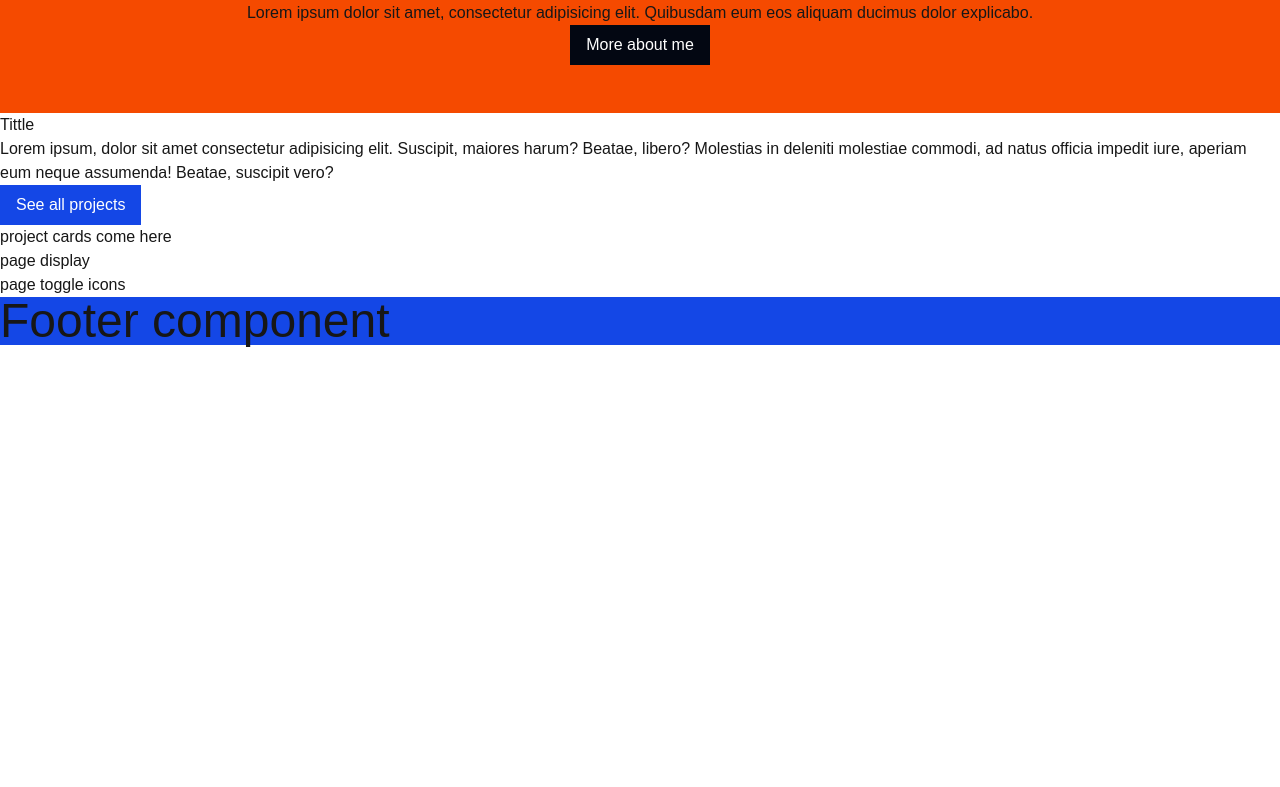
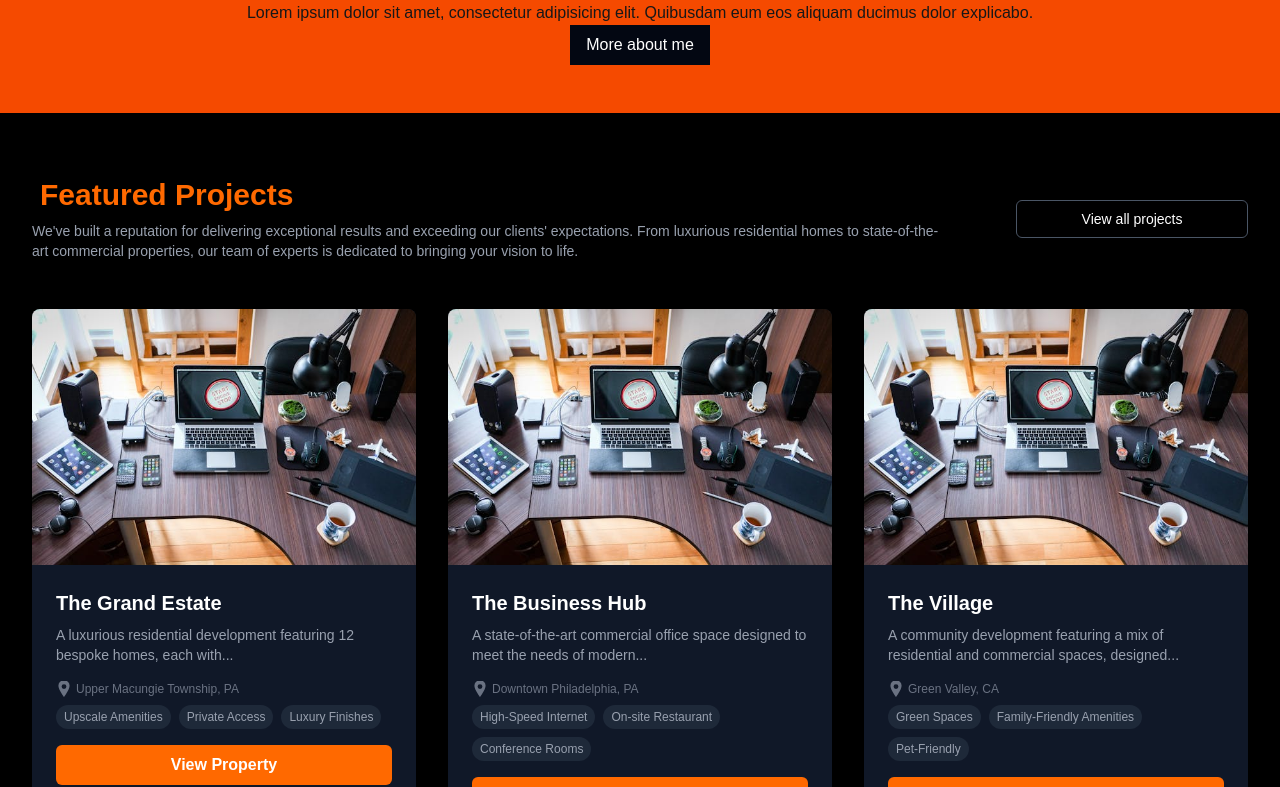
Before and after one commit to Captain-Carl-Larc/kalwenzi, a Next.js app in the folder carl/: page / in a window 1280 px wide. Shown: the part 573-1360 px from the top of the page. Before the commit the page ends 920 px from the top, so only its background shows below. Built offline with nearby package versions, Linux system fonts and the light colour scheme.

Commit message:
projects section lyout made

```diff
--- a/carl/src/app/page.js
+++ b/carl/src/app/page.js
@@ -3,6 +3,32 @@ import Image from 'next/image';
 
 
 export default function Home() {
+  const featuredProjects = [
+    {
+      id: 1,
+      title: "The Grand Estate",
+      description: "A luxurious residential development featuring 12 bespoke homes, each with...",
+      location: "Upper Macungie Township, PA",
+      features: ["Upscale Amenities", "Private Access", "Luxury Finishes"],
+      imageSrc: "/assets/hero.jpeg", // Using the provided image path
+    },
+    {
+      id: 2,
+      title: "The Business Hub",
+      description: "A state-of-the-art commercial office space designed to meet the needs of modern...",
+      location: "Downtown Philadelphia, PA",
+      features: ["High-Speed Internet", "On-site Restaurant", "Conference Rooms"],
+      imageSrc: "/assets/hero.jpeg", // Using the provided image path
+    },
+    {
+      id: 3,
+      title: "The Village",
+      description: "A community development featuring a mix of residential and commercial spaces, designed...",
+      location: "Green Valley, CA",
+      features: ["Green Spaces", "Family-Friendly Amenities", "Pet-Friendly"],
+      imageSrc: "/assets/hero.jpeg", // Using the provided image path
+    },
+  ];
   return(
     <div>
       <section className='bg-red-500 sm:grid sm:grid-cols-2 sm:items-center
@@ -42,28 +68,60 @@ export default function Home() {
           More about me
         </button>
       </section>
-      <section className="flex flex-col">
-        <div>
-          Tittle
+      <section className="bg-black py-16">
+        <div className="max-w-7xl mx-auto px-4 sm:px-6 lg:px-8">
+          {/* Header Section */}
+          <div className="mb-12 flex md:flex-row flex-col md:justify-between md:items-center gap-x-16 gap-y-4  ">
+            <div className='md:w-4/5'>
+              <h2 className="text-3xl font-bold text-orange-500 mb-2">
+                <span className="text-white mr-2"></span>Featured Projects
+              </h2>
+              <p className="text-gray-400 text-sm">
+                We've built a reputation for delivering exceptional results and exceeding our clients' expectations.
+                From luxurious residential homes to state-of-the-art commercial properties, our team of experts is
+                dedicated to bringing your vision to life.
+              </p>
             </div>
-        <div className=''>
-          <p>
-            Lorem ipsum, dolor sit amet consectetur adipisicing elit. Suscipit, maiores harum? Beatae, libero? Molestias in deleniti molestiae commodi, ad natus officia impedit iure, aperiam eum neque assumenda! Beatae, suscipit vero?
-          </p>
-          <button className="bg-blue-700 px-4 py-2 text-white">
-            See all projects
+            <button className="bg-transparent border border-gray-600 text-white rounded-md px-2 md:px-4 py-1 md:py-2 text-sm w-32 md:w-1/5 hover:bg-gray-800 focus:outline-none focus:ring-2 focus:ring-gray-600">
+              View all projects
             </button>
           </div>
-        <div>
-          project cards come here
+
+          {/* Projects Grid */}
+          <div className="grid gap-8 sm:grid-cols-1 md:grid-cols-2 lg:grid-cols-3">
+            {featuredProjects.map((project) => (
+              <div key={project.id} className="bg-gray-900 rounded-lg overflow-hidden shadow-lg">
+                <div className="relative h-64">
+                  <Image
+                    src={project.imageSrc}
+                    alt={project.title}
+                    layout="fill"
+                    objectFit="cover"
+                  />
                 </div>
-        <div>
-          <div>
-            page display
+                <div className="p-6">
+                  <h3 className="text-xl font-semibold text-white mb-2">{project.title}</h3>
+                  <p className="text-gray-400 text-sm mb-4 line-clamp-2">{project.description}</p>
+                  <div className="flex items-center text-gray-500 text-xs mb-2">
+                    <svg className="w-4 h-4 mr-1 fill-current" viewBox="0 0 20 20"><path d="M10 20S3 10.87 3 6a7 7 0 0 1 14 0c0 4.87-7 14-7 14zm0-16a3 3 0 1 0 0 6 3 3 0 0 0 0-6z"/></svg>
+                    {project.location}
                   </div>
-          <div>
-            page toggle icons
+                  {project.features && (
+                    <div className="flex flex-wrap gap-2 mb-4">
+                      {project.features.map((feature) => (
+                        <span key={feature} className="bg-gray-800 text-gray-400 rounded-full px-2 py-1 text-xs">{feature}</span>
+                      ))}
                     </div>
+                  )}
+                  <button className="bg-orange-500 hover:bg-orange-600 text-white font-semibold py-2 px-4 rounded-md w-full">
+                    View Property
+                  </button>
+                </div>
+              </div>
+            ))}
+          </div>
+
+          {/* Pagination (Bottom Left)  to be added later*/}
         </div>
     </section>
     </div>
```
Lines whose indentation alone changed are shown as unchanged.
